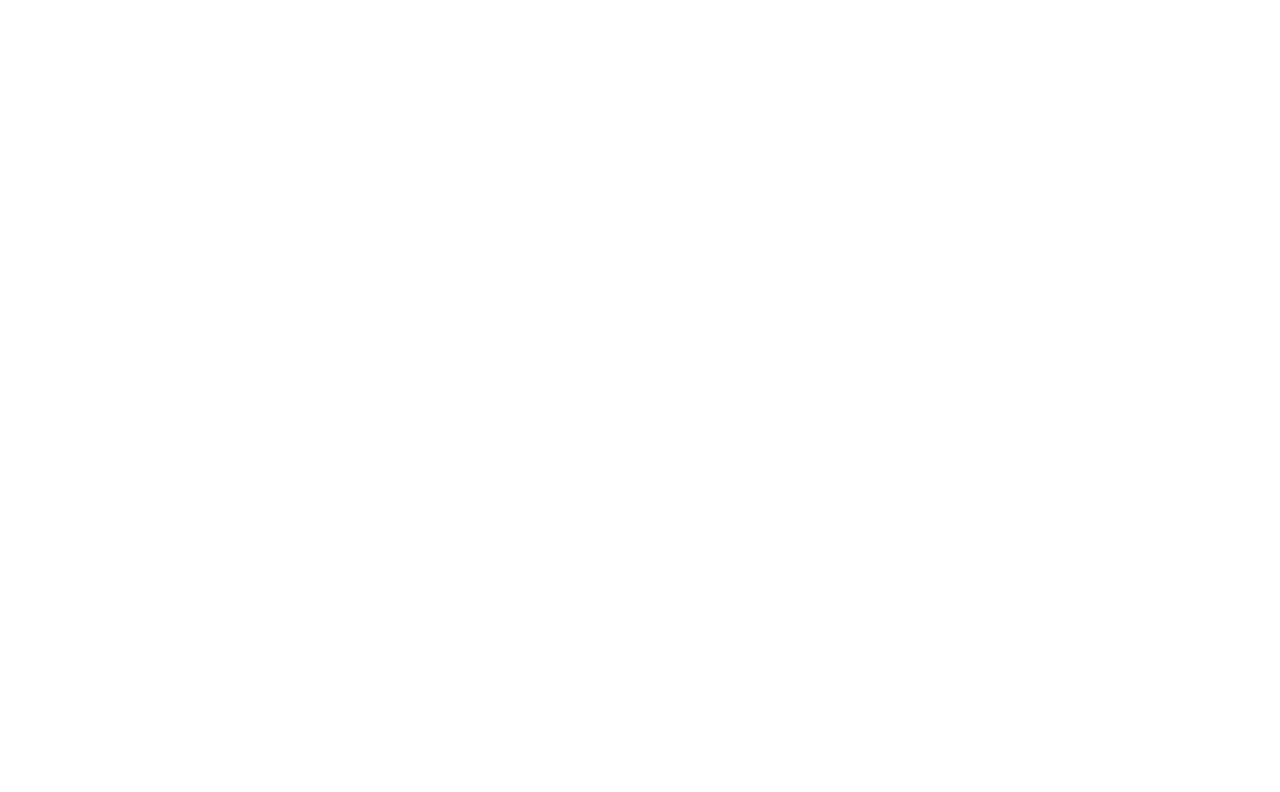
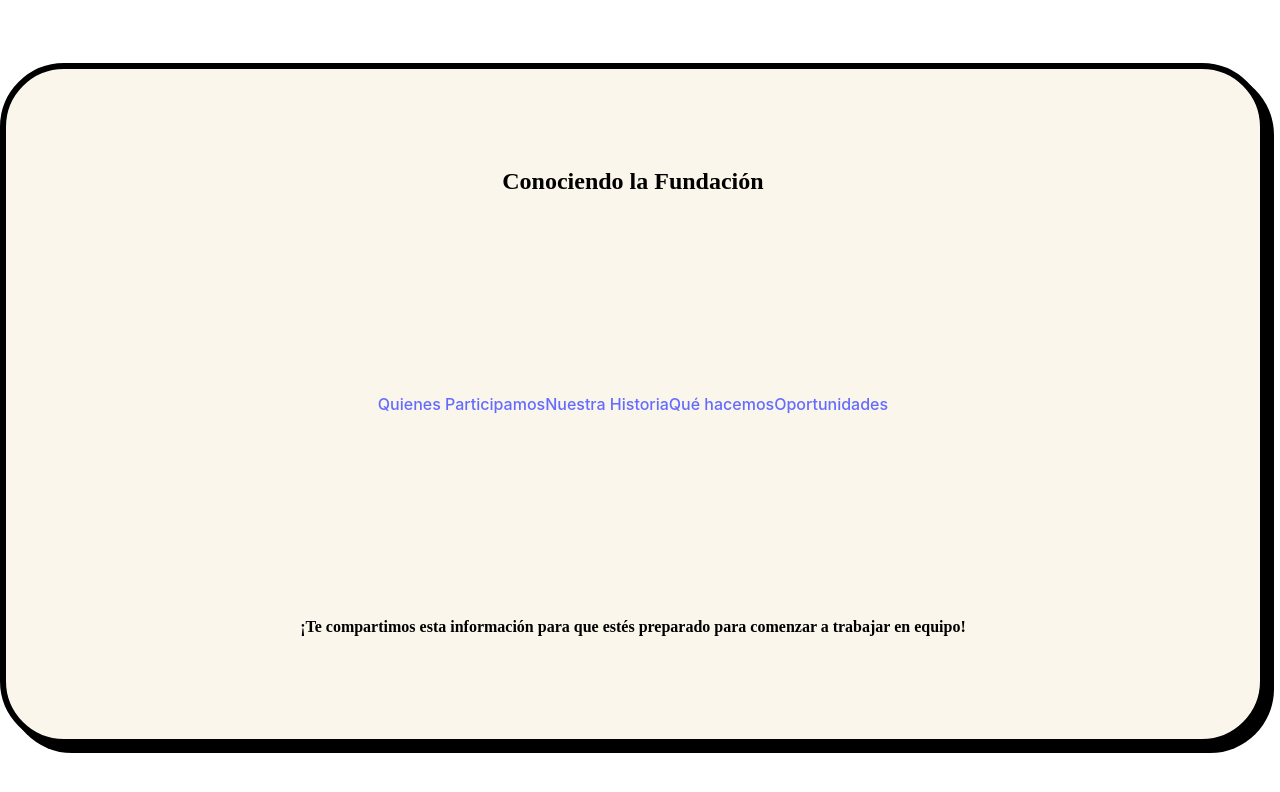
Before and after one commit to Maca-Acha/Onboarding-FPHV, a React (Vite) app: page /conociendo in a window 1280 px wide. Before the commit this address had no page. Shown: the top 792 px of the page. Built offline with nearby package versions, Linux system fonts and the light colour scheme.

Commit message:
inicio page conociendo

```diff
--- a/src/App.jsx
+++ b/src/App.jsx
@@ -1,6 +1,7 @@
 import './App.css'
 import Home from './pages/Home.jsx'
 import Bienvenida from './pages/Bienvenida.jsx'
+import Conociendo from './pages/Conociendo.jsx'
 import {BrowserRouter} from 'react-router-dom';
 import { Routes, Route } from 'react-router-dom';
 
@@ -12,6 +13,7 @@
         <Routes>
               <Route path= "/" element= {<Home />} />
               <Route path= "/bienvenida" element= {<Bienvenida />} />
+              <Route path= "/conociendo" element= {<Conociendo />} />
         </Routes>
       </div>
     </BrowserRouter>
--- a/src/pages/Bienvenida.jsx
+++ b/src/pages/Bienvenida.jsx
@@ -17,7 +17,7 @@
                 </div>
                 <div className='cont-button-home'>
                     <div>
-                        <Link className='btn-ver-mas'>Ver mas tarde</Link>
+                        <Link to='/conociendo' className='btn-ver-mas'>Ver mas tarde</Link>
                     </div>
                 </div>
             </div>
--- a/src/pages/Conociendo.jsx
+++ b/src/pages/Conociendo.jsx
@@ -0,0 +1,27 @@
+import { Link } from "react-router-dom"
+
+
+const btns_conociendo = [
+    {nombre: "Quienes Participamos", path:'/quines-participamos', id:'participamos'},
+    {nombre: "Nuestra Historia", path:'/nuestra-historia', id:'historia'},
+    {nombre: "Qué hacemos", path:'/que-hacemos', id:'hacemos'},
+    {nombre: "Oportunidades", path:'/oportunidades', id:'oportunidades'},
+]
+
+export default function Conociendo() {
+    return (
+        <div className='back-white'>
+            <div className="cont info-home">
+                <h2 className="titles">Conociendo la Fundación</h2>
+                <div>
+                    {btns_conociendo.map(btn => {
+                        return(
+                            <Link className="btn-generales" to={btn.path} key={btn.id}>{btn.nombre}</Link>
+                        )
+                    })}
+                </div>
+                <h4 className="titles">¡Te compartimos esta información para que estés preparado para comenzar a trabajar en equipo!</h4>
+            </div>
+        </div>
+    )
+}
```
Also changed, not shown: copiar.txt (added).
